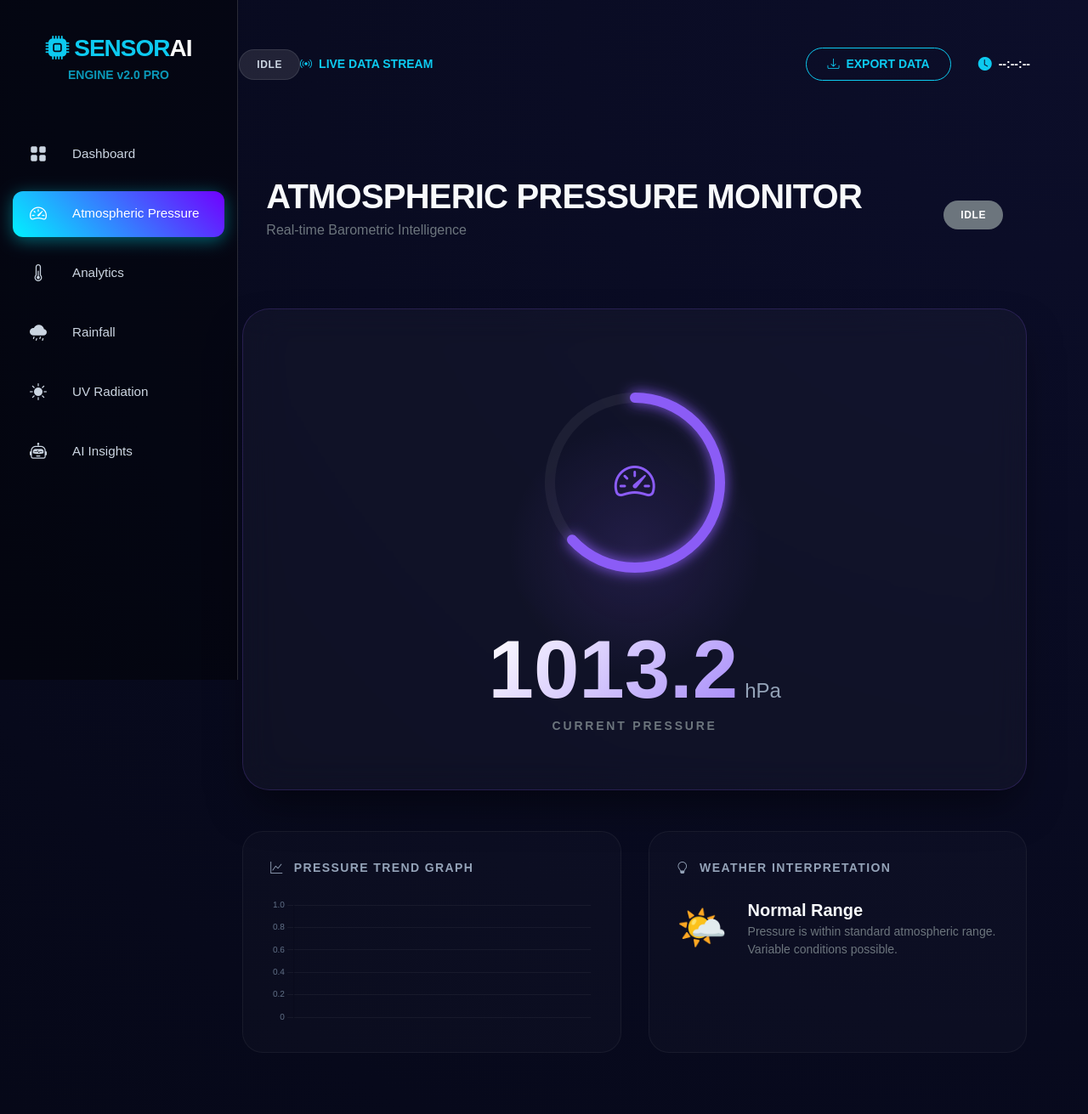
After one commit to preetesh15032206/pokiieie, a Flask app: page /pressure in a window 1280 px wide. The commit adds this page. Shown: the whole page at 85% size. Run offline with Flask 3, Linux system fonts and the light colour scheme; data that the repository does not hold is empty; a map, chart or similar area stays blank.

Commit message:
Add independent atmospheric pressure monitoring page
Create a new route and HTML template for atmospheric pressure monitoring, adding a link to the sidebar.

Replit-Commit-Author: Agent
Replit-Commit-Session-Id: 485aebdf-a137-404b-8723-0f74b79fb82b
Replit-Commit-Checkpoint-Type: full_checkpoint
Replit-Commit-Event-Id: ab09cc95-3fb3-4c45-9add-cc21f965d873
Replit-Commit-Screenshot-Url: https://storage.googleapis.com/screenshot-production-us-central1/b348190b-3714-47a9-8552-6e21be115c66/485aebdf-a137-404b-8723-0f74b79fb82b/GEPmEJW
Replit-Helium-Checkpoint-Created: true

```diff
--- a/app.py
+++ b/app.py
@@ -154,6 +154,9 @@ thread.start()
 @app.route('/')
 def index(): return render_template('index.html')
 
+@app.route('/pressure')
+def pressure(): return render_template('pressure.html')
+
 @app.route('/start_monitoring', methods=['POST'])
 def start_monitoring():
     import json
--- a/templates/base.html
+++ b/templates/base.html
@@ -108,6 +108,7 @@
                 </div>
                 <div class="nav flex-column mt-4">
                     <a class="nav-link {% if request.path == '/' %}active{% endif %}" href="/"><i class="bi bi-grid-fill me-3"></i> Dashboard</a>
+                    <a class="nav-link {% if request.path == '/pressure' %}active{% endif %}" href="/pressure"><i class="bi bi-speedometer2 me-3"></i> Atmospheric Pressure</a>
                     <a class="nav-link {% if request.path == '/temp_humidity' %}active{% endif %}" href="/temp_humidity"><i class="bi bi-thermometer-half me-3"></i> Analytics</a>
                     <a class="nav-link {% if request.path == '/precipitation' %}active{% endif %}" href="/precipitation"><i class="bi bi-cloud-drizzle-fill me-3"></i> Rainfall</a>
                     <a class="nav-link {% if request.path == '/uv_index' %}active{% endif %}" href="/uv_index"><i class="bi bi-sun-fill me-3"></i> UV Radiation</a>
--- /dev/null
+++ b/templates/pressure.html
@@ -0,0 +1,310 @@
+{% extends "base.html" %}
+
+{% block content %}
+<style>
+    :root {
+        --primary-violet: #8B5CF6;
+        --secondary-indigo: #6366F1;
+        --bg-dark: #0B1220;
+    }
+    body { background-color: var(--bg-dark); color: #f8fafc; }
+
+    .pressure-container {
+        max-width: 1200px;
+        margin: 0 auto;
+        padding: 2rem;
+    }
+
+    .header-section {
+        display: flex;
+        justify-content: space-between;
+        align-items: center;
+        margin-bottom: 3rem;
+    }
+
+    .status-badge {
+        padding: 0.5rem 1.25rem;
+        border-radius: 9999px;
+        font-weight: 700;
+        font-size: 0.75rem;
+        letter-spacing: 0.05em;
+        text-transform: uppercase;
+    }
+
+    .status-live {
+        background: rgba(139, 92, 246, 0.1);
+        color: var(--primary-violet);
+        border: 1px solid rgba(139, 92, 246, 0.2);
+        box-shadow: 0 0 20px rgba(139, 92, 246, 0.1);
+    }
+
+    .main-pressure-card {
+        background: rgba(255, 255, 255, 0.03);
+        backdrop-filter: blur(20px);
+        border: 1px solid rgba(139, 92, 246, 0.2);
+        border-radius: 32px;
+        padding: 4rem;
+        text-align: center;
+        position: relative;
+        overflow: hidden;
+        margin-bottom: 3rem;
+        box-shadow: 0 25px 50px -12px rgba(0, 0, 0, 0.5);
+    }
+
+    .glow-accent {
+        position: absolute;
+        width: 300px;
+        height: 300px;
+        background: radial-gradient(circle, rgba(139, 92, 246, 0.15) 0%, transparent 70%);
+        top: 50%;
+        left: 50%;
+        transform: translate(-50%, -50%);
+        pointer-events: none;
+    }
+
+    .pressure-display {
+        position: relative;
+        z-index: 1;
+    }
+
+    .pressure-value {
+        font-size: 6rem;
+        font-weight: 900;
+        background: linear-gradient(135deg, #fff 0%, #a78bfa 100%);
+        -webkit-background-clip: text;
+        -webkit-text-fill-color: transparent;
+        line-height: 1;
+        margin-bottom: 0.5rem;
+    }
+
+    .pressure-unit {
+        font-size: 1.5rem;
+        color: #94a3b8;
+        font-weight: 500;
+        margin-left: 0.5rem;
+    }
+
+    .gauge-container {
+        width: 280px;
+        height: 280px;
+        margin: 0 auto 2rem;
+        position: relative;
+    }
+
+    .gauge-svg {
+        transform: rotate(-90deg);
+    }
+
+    .gauge-bg {
+        fill: none;
+        stroke: rgba(255, 255, 255, 0.05);
+        stroke-width: 12;
+    }
+
+    .gauge-fill {
+        fill: none;
+        stroke: var(--primary-violet);
+        stroke-width: 12;
+        stroke-linecap: round;
+        stroke-dasharray: 628;
+        stroke-dashoffset: 628;
+        transition: stroke-dashoffset 1s cubic-bezier(0.4, 0, 0.2, 1);
+        filter: drop-shadow(0 0 8px var(--primary-violet));
+    }
+
+    .bottom-grid {
+        display: grid;
+        grid-template-columns: 1fr 1fr;
+        gap: 2rem;
+    }
+
+    .info-card {
+        background: rgba(255, 255, 255, 0.02);
+        border: 1px solid rgba(255, 255, 255, 0.05);
+        border-radius: 24px;
+        padding: 2rem;
+    }
+
+    .card-title {
+        color: #94a3b8;
+        font-size: 0.875rem;
+        font-weight: 700;
+        text-transform: uppercase;
+        letter-spacing: 0.1em;
+        margin-bottom: 1.5rem;
+        display: flex;
+        align-items: center;
+        gap: 0.75rem;
+    }
+
+    .interpretation-box {
+        display: flex;
+        align-items: center;
+        gap: 1.5rem;
+    }
+
+    .interpretation-icon {
+        font-size: 3rem;
+    }
+
+    .interpretation-text {
+        font-size: 1.25rem;
+        font-weight: 600;
+    }
+
+    #pressure-chart {
+        height: 200px;
+        width: 100%;
+    }
+</style>
+
+<div class="pressure-container">
+    <header class="header-section">
+        <div>
+            <h1 class="fw-bold m-0" style="letter-spacing: -0.02em;">ATMOSPHERIC PRESSURE MONITOR</h1>
+            <p class="text-secondary mt-1">Real-time Barometric Intelligence</p>
+        </div>
+        <div id="pressure-status" class="status-badge status-live">Live Feed</div>
+    </header>
+
+    <div class="main-pressure-card">
+        <div class="glow-accent"></div>
+        <div class="gauge-container">
+            <svg class="gauge-svg" width="280" height="280">
+                <circle class="gauge-bg" cx="140" cy="140" r="100"></circle>
+                <circle id="gauge-fill" class="gauge-fill" cx="140" cy="140" r="100"></circle>
+            </svg>
+            <div style="position: absolute; top: 50%; left: 50%; transform: translate(-50%, -50%);">
+                <i class="bi bi-speedometer2" style="font-size: 3rem; color: var(--primary-violet);"></i>
+            </div>
+        </div>
+        <div class="pressure-display">
+            <div class="d-flex align-items-baseline justify-content-center">
+                <span id="pressure-value" class="pressure-value">1013.2</span>
+                <span class="pressure-unit">hPa</span>
+            </div>
+            <div class="text-secondary fw-bold small text-uppercase" style="letter-spacing: 0.2em;">Current Pressure</div>
+        </div>
+    </div>
+
+    <div class="bottom-grid">
+        <div class="info-card">
+            <div class="card-title">
+                <i class="bi bi-graph-up text-violet-400"></i>
+                Pressure Trend Graph
+            </div>
+            <div id="pressure-chart-container">
+                <canvas id="pressure-history-chart"></canvas>
+            </div>
+        </div>
+
+        <div class="info-card">
+            <div class="card-title">
+                <i class="bi bi-lightbulb text-violet-400"></i>
+                Weather Interpretation
+            </div>
+            <div id="interpretation-content" class="interpretation-box">
+                <div id="interp-icon" class="interpretation-icon">☀️</div>
+                <div>
+                    <div id="interp-title" class="interpretation-text">Stable Atmosphere</div>
+                    <p id="interp-desc" class="text-secondary small m-0">High pressure indicates clear skies and calm conditions.</p>
+                </div>
+            </div>
+        </div>
+    </div>
+</div>
+
+<script src="https://cdn.jsdelivr.net/npm/chart.js"></script>
+<script>
+    let pressureChart;
+
+    function initChart() {
+        const ctx = document.getElementById('pressure-history-chart').getContext('2d');
+        pressureChart = new Chart(ctx, {
+            type: 'line',
+            data: {
+                labels: [],
+                datasets: [{
+                    label: 'Pressure',
+                    data: [],
+                    borderColor: '#8B5CF6',
+                    borderWidth: 3,
+                    pointRadius: 0,
+                    tension: 0.4,
+                    fill: true,
+                    backgroundColor: 'rgba(139, 92, 246, 0.1)'
+                }]
+            },
+            options: {
+                responsive: true,
+                maintainAspectRatio: false,
+                plugins: { legend: { display: false } },
+                scales: {
+                    x: { display: false },
+                    y: {
+                        grid: { color: 'rgba(255,255,255,0.05)' },
+                        ticks: { color: '#64748b', font: { size: 10 } }
+                    }
+                }
+            }
+        });
+    }
+
+    async function updatePressure() {
+        try {
+            const response = await fetch('/data');
+            const data = await response.json();
+            const cur = data.current;
+            const history = data.history;
+
+            // Update Value
+            document.getElementById('pressure-value').innerText = cur.pressure;
+
+            // Update Gauge
+            const fill = document.getElementById('gauge-fill');
+            // Map 950-1050 to 0-100%
+            const percent = Math.max(0, Math.min(100, (cur.pressure - 950) / (1050 - 950) * 100));
+            const offset = 628 - (628 * percent / 100);
+            fill.style.strokeDashoffset = offset;
+
+            // Update Interpretation
+            const icon = document.getElementById('interp-icon');
+            const title = document.getElementById('interp-title');
+            const desc = document.getElementById('interp-desc');
+
+            if (cur.pressure > 1015) {
+                icon.innerText = '☀️';
+                title.innerText = 'High Pressure';
+                desc.innerText = 'Atmospheric stability detected. Expect clear skies and dry conditions.';
+            } else if (cur.pressure > 1005) {
+                icon.innerText = '🌤️';
+                title.innerText = 'Normal Range';
+                desc.innerText = 'Pressure is within standard atmospheric range. Variable conditions possible.';
+            } else {
+                icon.innerText = '🌧️';
+                title.innerText = 'Low Pressure';
+                desc.innerText = 'Significant drop detected. High probability of precipitation or storm activity.';
+            }
+
+            // Update Status
+            const status = document.getElementById('pressure-status');
+            status.innerText = cur.monitoring.active ? 'Live Feed' : 'Idle';
+            status.className = `status-badge ${cur.monitoring.active ? 'status-live' : 'bg-secondary text-white'}`;
+
+            // Update Chart
+            if (history.length > 0) {
+                pressureChart.data.labels = history.map(h => h.timestamp);
+                pressureChart.data.datasets[0].data = history.map(h => h.pressure);
+                pressureChart.update('none');
+            }
+
+        } catch (e) { console.error('Pressure update failed:', e); }
+    }
+
+    document.addEventListener('DOMContentLoaded', () => {
+        initChart();
+        setInterval(updatePressure, 2000);
+        updatePressure();
+    });
+</script>
+{% endblock %}
```
Also changed, not shown: attached_assets/image_1771739497706.png (added), attached_assets/image_1771739568502.png (added), 2 other files.
